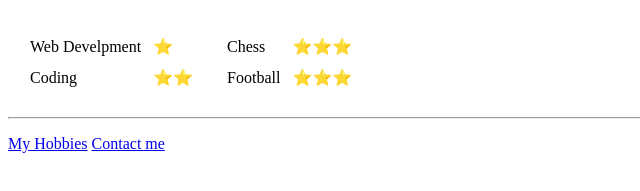
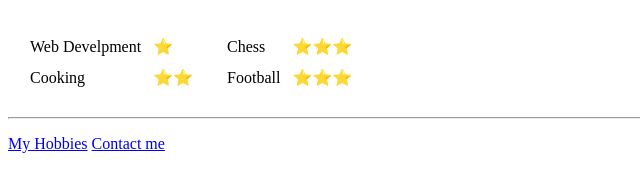
Before and after one commit to devnull29/cv, a plain HTML site: page index.htm in a window 1280 px wide. Shown: the part 599-790 px from the top of the page, 0-640 px from the left. Drawn offline with Linux system fonts and the light colour scheme.

Commit message:
Add files via upload

```diff
--- a/index.htm
+++ b/index.htm
@@ -46,7 +46,7 @@
                         <td>⭐</td>
                     </tr>
                     <tr>
-                        <td>Coding</td>
+                        <td>Cooking</td>
                         <td>⭐⭐</td>
                     </tr>
                 </table>
```
